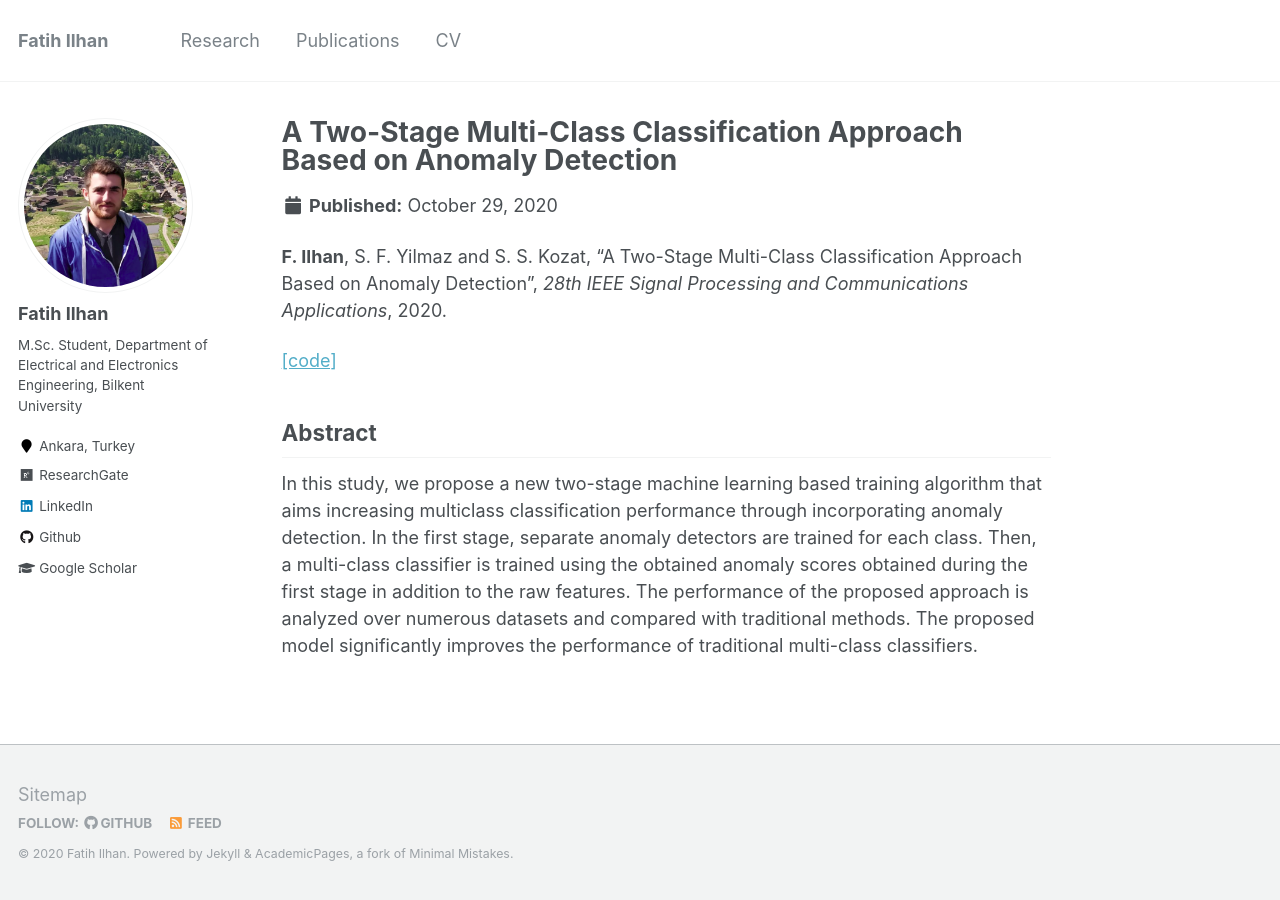
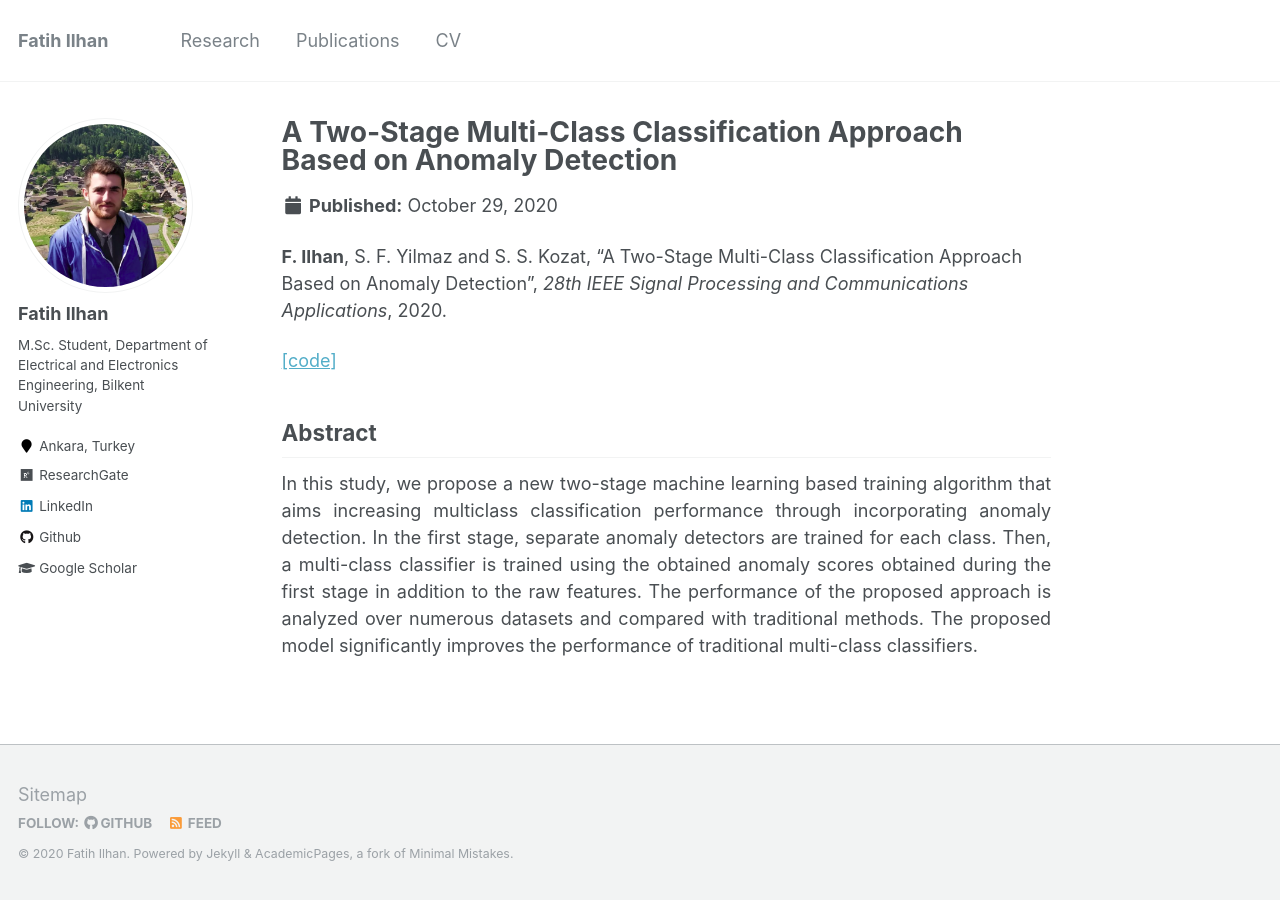
Before and after one commit to fatih-ilhan/fatih-ilhan.github.io, a Jekyll site: the page built from _publications/TSMCC.md, in a window 1280 px wide. Built offline with Jekyll 4.4.1, drawn with Linux system fonts in a browser that asks for light colours.

Commit message:
Update TSMCC.md

```diff
--- a/_publications/TSMCC.md
+++ b/_publications/TSMCC.md
@@ -9,7 +9,7 @@ permalink: /publications/TSMCC
 
 
 ## Abstract
-In this study, we propose a new two-stage machine
+<div style="text-align: justify">In this study, we propose a new two-stage machine
 learning based training algorithm that aims increasing multiclass
 classification performance through incorporating anomaly
 detection. In the first stage, separate anomaly detectors are
@@ -18,4 +18,4 @@ using the obtained anomaly scores obtained during the first stage
 in addition to the raw features. The performance of the proposed
 approach is analyzed over numerous datasets and compared with
 traditional methods. The proposed model significantly improves
-the performance of traditional multi-class classifiers.
+the performance of traditional multi-class classifiers.</div>
```
